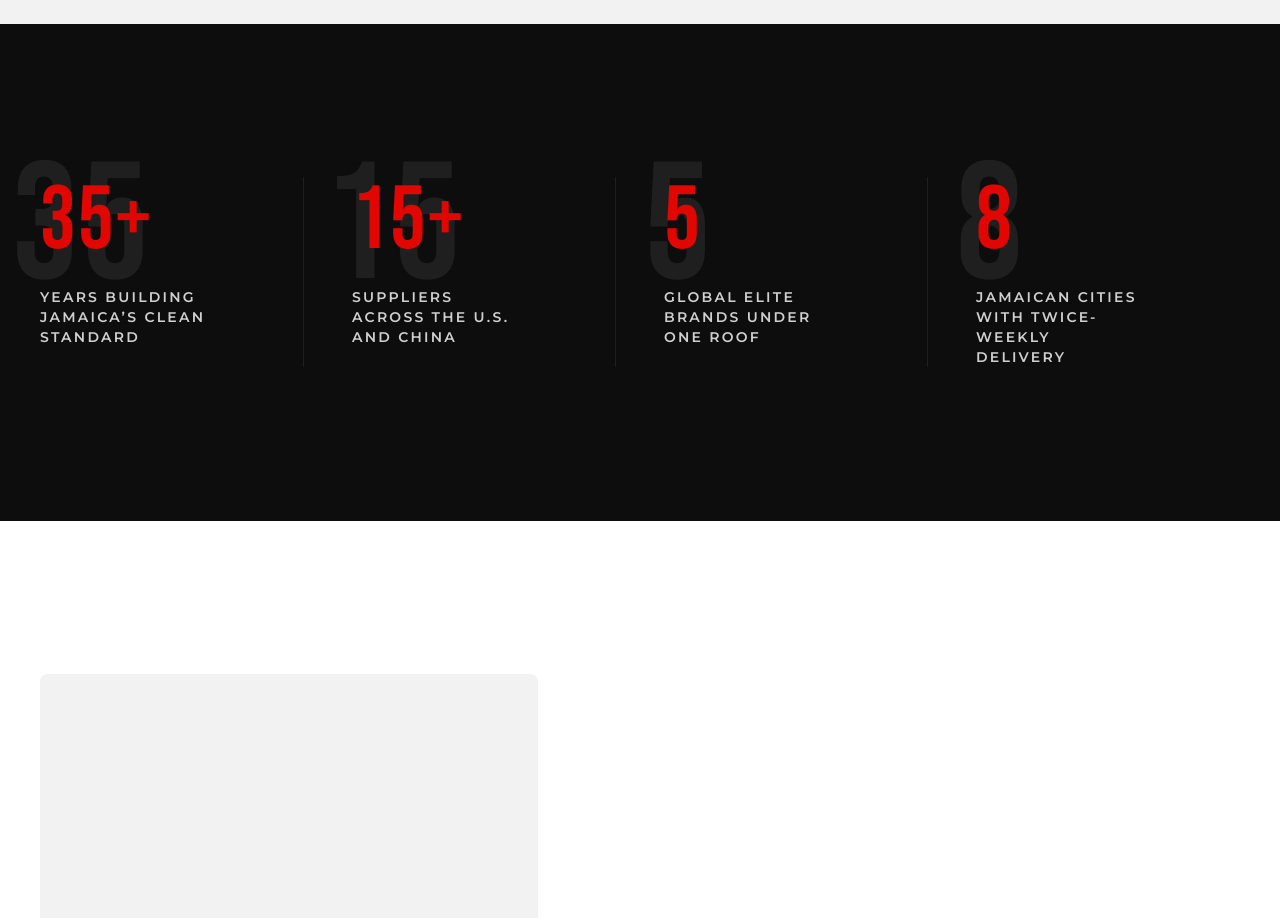
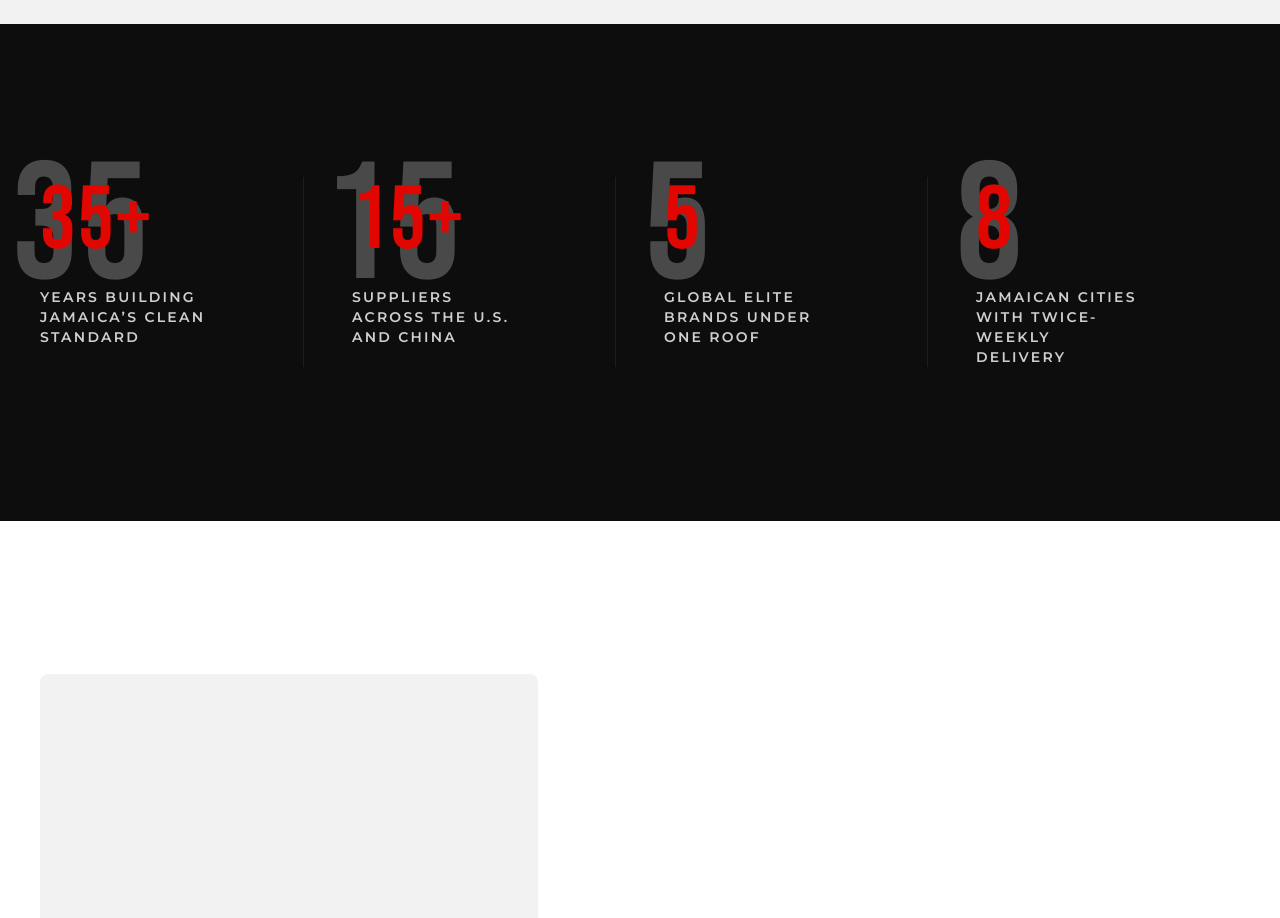
Before and after one commit to liamdatt/mc, a Next.js app in the folder minott-web/: page / in a window 1280 px wide. Shown: the part 8220-9138 px from the top of the page. Built offline with nearby package versions, Linux system fonts and the light colour scheme.

Commit message:
fix(a11y): increase decorative watermark opacity to meet 3:1 contrast ratio for large text

```diff
--- a/minott-web/components/sections/NumbersBar.tsx
+++ b/minott-web/components/sections/NumbersBar.tsx
@@ -27,7 +27,7 @@ export function NumbersBar() {
               <div className="relative">
                 <span
                   aria-hidden
-                  className="absolute -left-3 -top-3 select-none font-display text-[clamp(6rem,10vw,9rem)] leading-none text-mec-pure/[0.08]"
+                  className="absolute -left-3 -top-3 select-none font-display text-[clamp(6rem,10vw,9rem)] leading-none text-mec-pure/[0.25]"
                   style={{ transform: "scale(1.3)" }}
                 >
                   {s.value}
```
